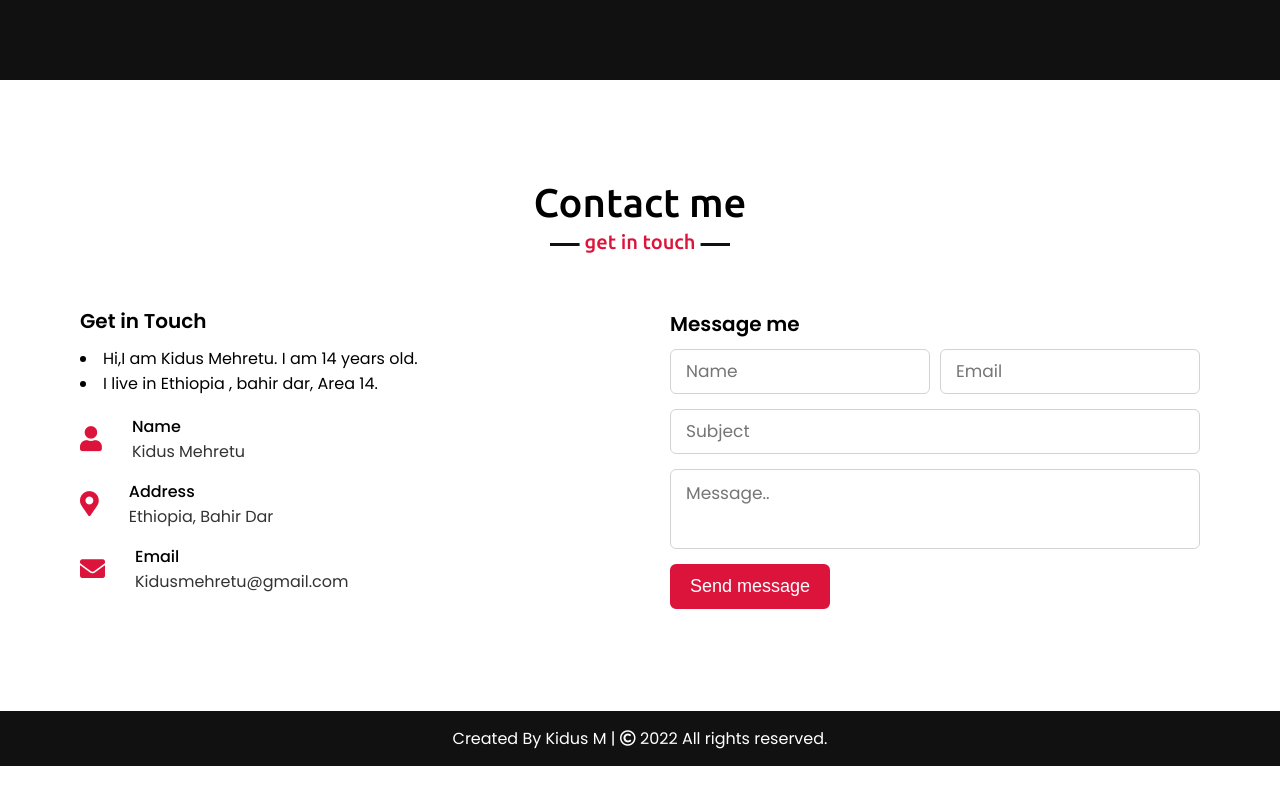
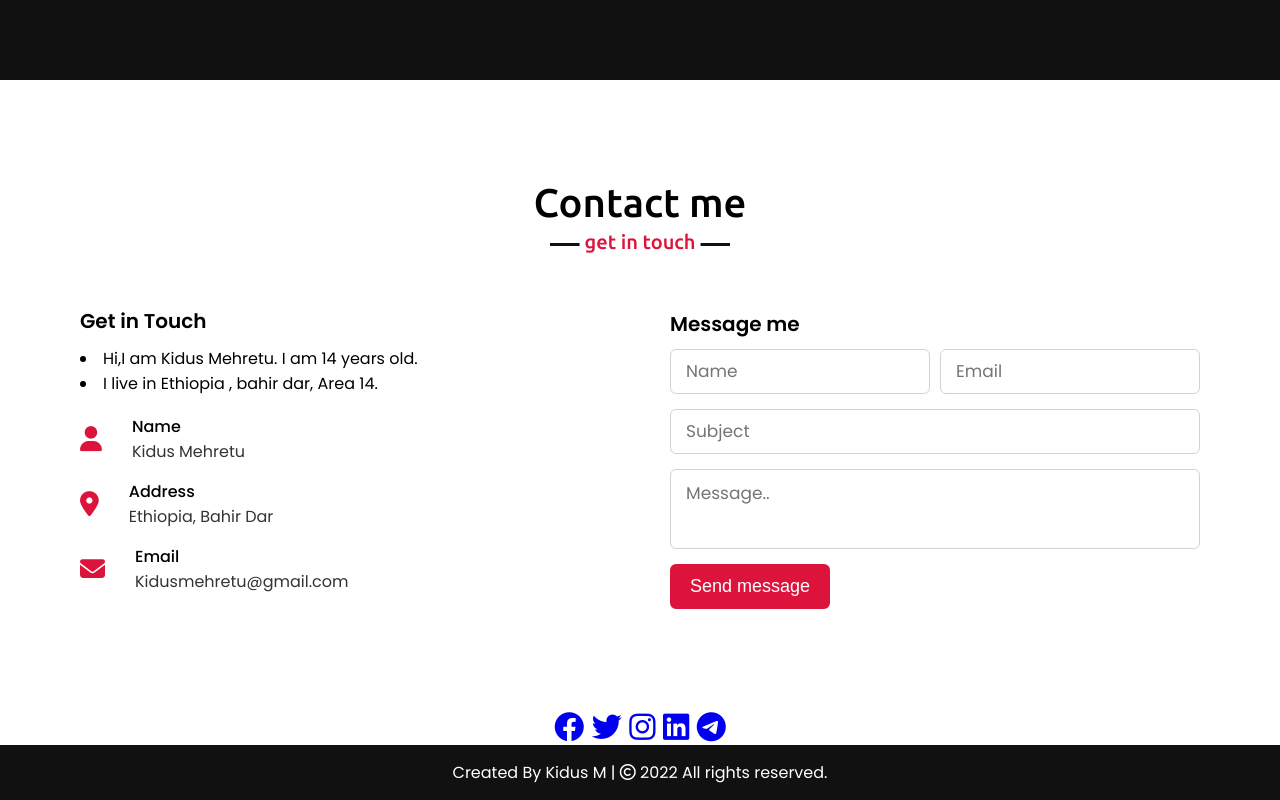
Before and after one commit to KidusMD/portfolio_website, a plain HTML site: page index.html in a window 1280 px wide. Shown: the part 3044-3844 px from the top of the page. Before the commit the page ends 3810 px from the top, so only its background shows below. Drawn offline with nearby package versions, Linux system fonts and the light colour scheme; a script that the page names is missing.

Commit message:
added icons

```diff
--- a/index.html
+++ b/index.html
@@ -6,7 +6,7 @@
     <meta name="viewport" content="width=device-width, initial-scale=1.0">
     <title>Kidus Mehretu</title>
     <link rel="stylesheet" href="style.css">
-    <link rel="stylesheet" href="https://cdnjs.cloudflare.com/ajax/libs/font-awesome/5.15.3/css/all.min.css"/>
+    <link rel="stylesheet" href="https://cdnjs.cloudflare.com/ajax/libs/font-awesome/6.2.0/css/all.min.css">
     <script src="https://code.jquery.com/jquery-3.5.1.min.js"></script>
     <script src="https://cdnjs.cloudflare.com/ajax/libs/typed.js/2.0.11/typed.min.js"></script>
     <script src="https://cdnjs.cloudflare.com/ajax/libs/waypoints/4.0.1/jquery.waypoints.min.js"></script>
@@ -184,8 +184,6 @@
                     <div class="box">
                         <img src="images/google.jpg" alt="">
                         <div class="text">Google</div>
-                        <img src="images/0x0.jpg" alt="">
-                        <div class="text">Larry page</div>
                         <p> Larry Page, as the co-founder and current CEO of Google, is easily one of the richest people in the world.</p>
                     </div>
                 </div>
@@ -252,9 +250,17 @@
             </div>
         </div>
     </section>
+    <div class="icon">
+            <a href="https://www.facebook.com/mehretu.abera.5"><i class="fa-brands fa-facebook"></i></a>
+            <a href="https://twitter.com/KidusMehretu"><i class="fa-brands fa-twitter"></i></a>
+            <a href="https://www.instagram.com/kidusx/"><i class="fa-brands fa-instagram"></i></a>
+            <a href="https://www.linkedin.com/in/kidus-mehretu-406a69236/"><i class="fa-brands fa-linkedin"></i></a>
+            <a href="https://t.me/KidusM4"><i class="fa-brands fa-telegram"></i></a>
+        </div>
     <!-- footer section start -->
     <footer>
         <span>Created By Kidus M</a> | <span class="far fa-copyright"></span> 2022 All rights reserved.</span>
+
     </footer>
     <script src="script.js"></script>
 </body>
--- a/style.css
+++ b/style.css
@@ -678,3 +678,9 @@ footer span a:hover{
         line-height: 38px;
     }
 }
+
+
+.icon{
+    text-align: center;
+    font-size: 30px;
+}
```
